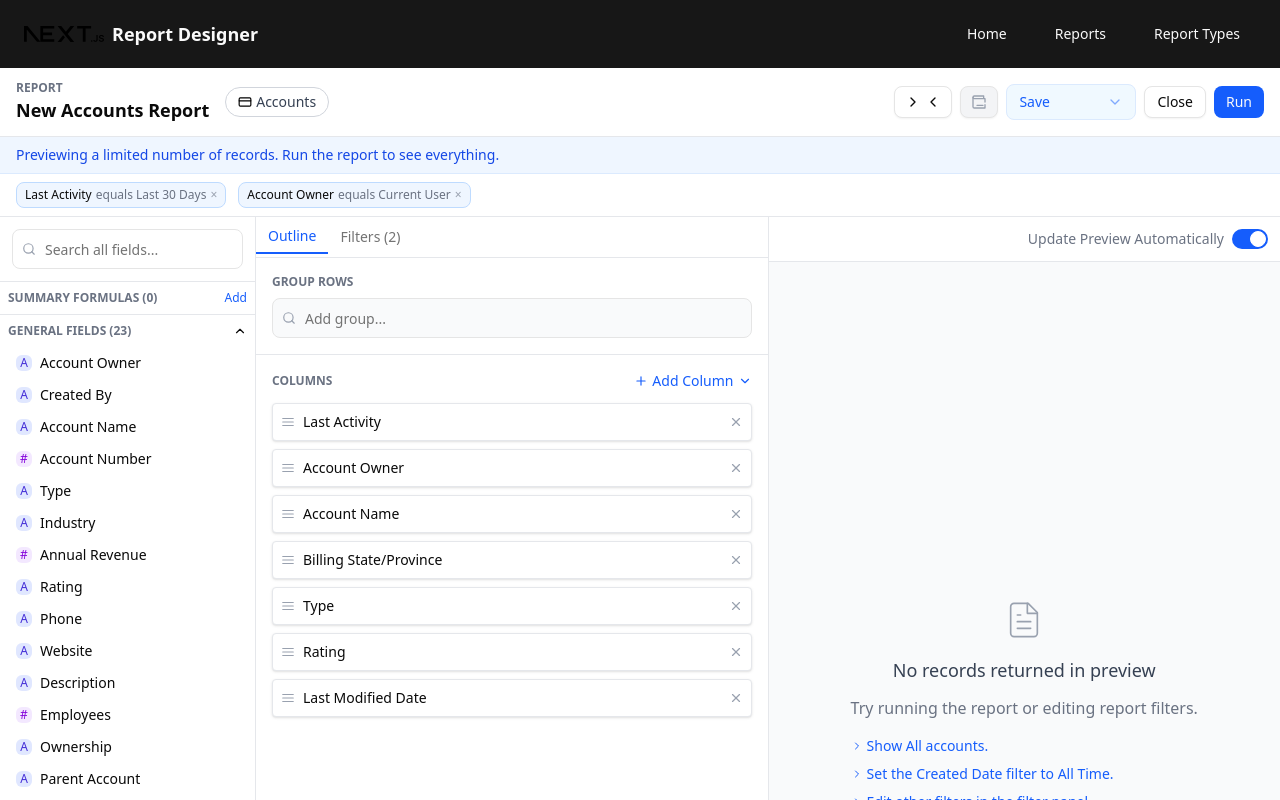
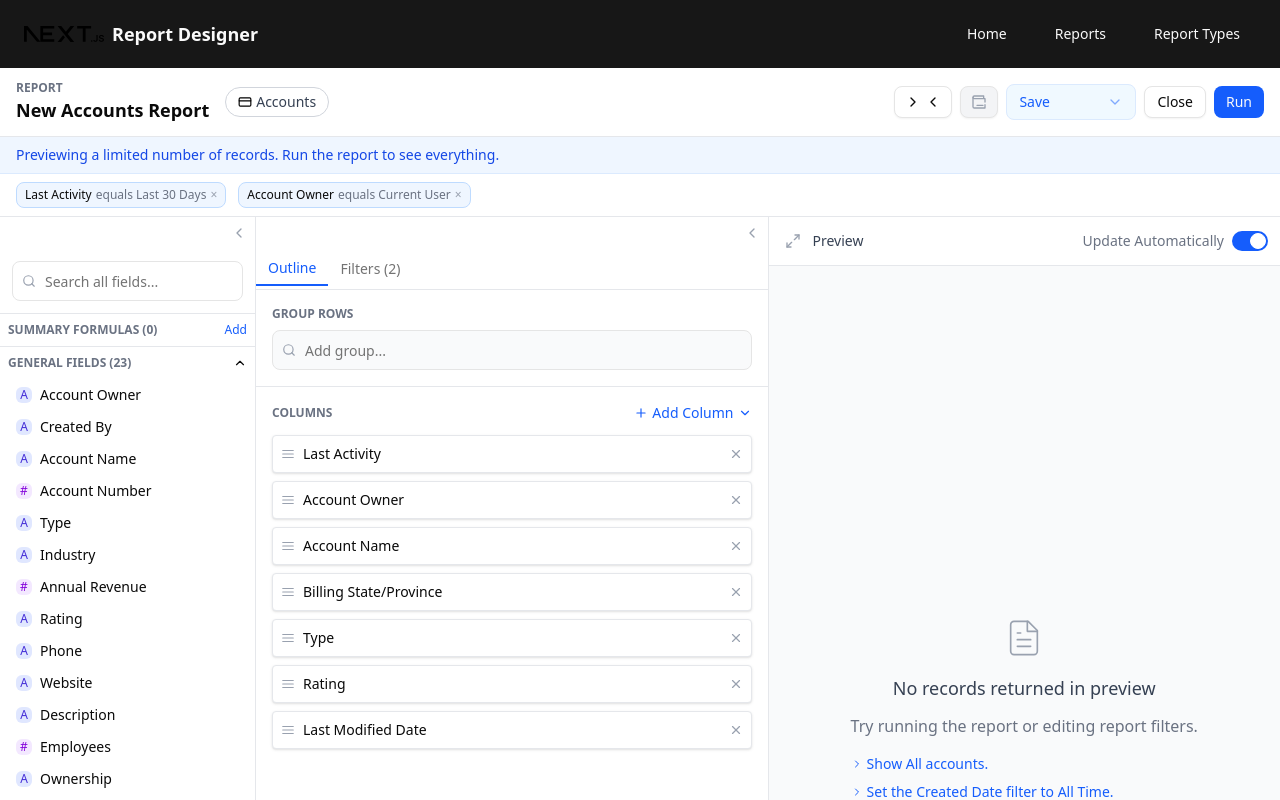
Before and after one commit to Hemendra1990/report-designer, a Next.js app: page /report-builder in a window 1280 px wide. Shown: the top 800 px of the page. Built offline with nearby package versions, Linux system fonts and the light colour scheme.

Commit message:
collapsible columns implemented

```diff
--- a/app/report-builder/page.tsx
+++ b/app/report-builder/page.tsx
@@ -232,6 +232,10 @@ export default function ReportBuilderPage() {
     setIsMenuOpen(true);
   };
 
+  // Panel collapse state
+  const [leftPanelCollapsed, setLeftPanelCollapsed] = useState(false);
+  const [centerPanelCollapsed, setCenterPanelCollapsed] = useState(false);
+
   // Formula editor state
   const [showFormulaBuilder, setShowFormulaBuilder] = useState(false);
   const [formulaName, setFormulaName] = useState("");
@@ -387,7 +391,33 @@ export default function ReportBuilderPage() {
       {/* Main Content Area */}
       <div className="flex flex-1 overflow-hidden">
         {/* Left Panel - Fields */}
-        <div className="w-64 bg-white border-r border-gray-200 flex flex-col overflow-hidden">
+        <div className={`${leftPanelCollapsed ? 'w-12' : 'w-64'} bg-white border-r border-gray-200 flex flex-col overflow-hidden transition-all duration-300`}>
+          {/* Collapse Control */}
+          <div className="flex justify-end p-1">
+            <button
+              onClick={() => setLeftPanelCollapsed(!leftPanelCollapsed)}
+              className="p-1 text-gray-400 hover:text-gray-600 transition-colors"
+              title={leftPanelCollapsed ? "Expand fields panel" : "Collapse fields panel"}
+            >
+              <svg
+                xmlns="http://www.w3.org/2000/svg"
+                width="16"
+                height="16"
+                viewBox="0 0 24 24"
+                fill="none"
+                stroke="currentColor"
+                strokeWidth="2"
+                strokeLinecap="round"
+                strokeLinejoin="round"
+                className={`transition-transform ${leftPanelCollapsed ? 'rotate-180' : ''}`}
+              >
+                <path d="M15 18l-6-6 6-6" />
+              </svg>
+            </button>
+          </div>
+
+          {!leftPanelCollapsed ? (
+            <>
               <div className="p-3 border-b border-gray-200">
                 <div className="relative">
                   <Input
@@ -494,10 +524,56 @@ export default function ReportBuilderPage() {
                   </div>
                 ))}
               </div>
+            </>
+          ) : (
+            // Collapsed view - shows only icons and minimal information
+            <div className="flex flex-col items-center pt-4 space-y-4 overflow-y-auto">
+              {Object.entries(fieldsByCategory).map(([category]) => (
+                <div
+                  key={category}
+                  className="p-2 cursor-pointer hover:bg-gray-50 rounded"
+                  title={`${category.toUpperCase()} fields`}
+                  onClick={() => {
+                    setLeftPanelCollapsed(false);
+                    setTimeout(() => toggleCategory(category), 300);
+                  }}
+                >
+                  <div className="w-6 h-6 bg-indigo-100 text-indigo-700 rounded-sm flex items-center justify-center text-xs font-medium">
+                    {category.charAt(0).toUpperCase()}
+                  </div>
+                </div>
+              ))}
+            </div>
+          )}
         </div>
 
         {/* Center Panel - Report Builder */}
-        <div className="flex-1 flex flex-col bg-white border-r border-gray-200">
+        <div className={`${centerPanelCollapsed ? 'w-12' : 'flex-1'} flex flex-col bg-white border-r border-gray-200 transition-all duration-300`}>
+          {/* Collapse Control */}
+          <div className="flex justify-end p-1">
+            <button
+              onClick={() => setCenterPanelCollapsed(!centerPanelCollapsed)}
+              className="p-1 text-gray-400 hover:text-gray-600 transition-colors"
+              title={centerPanelCollapsed ? "Expand builder panel" : "Collapse builder panel"}
+            >
+              <svg
+                xmlns="http://www.w3.org/2000/svg"
+                width="16"
+                height="16"
+                viewBox="0 0 24 24"
+                fill="none"
+                stroke="currentColor"
+                strokeWidth="2"
+                strokeLinecap="round"
+                strokeLinejoin="round"
+                className={`transition-transform ${centerPanelCollapsed ? 'rotate-180' : ''}`}
+              >
+                <path d="M15 18l-6-6 6-6" />
+              </svg>
+            </button>
+          </div>
+
+          {!centerPanelCollapsed ? (
             <Tabs defaultValue="outline" className="flex flex-col flex-1">
               <div className="border-b border-gray-200">
                 <TabsList className="p-0 bg-transparent border-b-0">
@@ -865,13 +941,73 @@ export default function ReportBuilderPage() {
                 </div>
               </TabsContent>
             </Tabs>
+          ) : (
+            // Collapsed view for center panel
+            <div className="flex flex-col items-center pt-4 space-y-4 overflow-hidden">
+              {/* Simple icon indicators for collapsed center panel */}
+              <div
+                className="p-2 cursor-pointer hover:bg-gray-50 rounded"
+                title="Report columns"
+                onClick={() => setCenterPanelCollapsed(false)}
+              >
+                <svg
+                  xmlns="http://www.w3.org/2000/svg"
+                  width="20"
+                  height="20"
+                  viewBox="0 0 24 24"
+                  fill="none"
+                  stroke="currentColor"
+                  strokeWidth="2"
+                  strokeLinecap="round"
+                  strokeLinejoin="round"
+                  className="text-blue-600"
+                >
+                  <path d="M4 19h16" />
+                  <path d="M4 14h16" />
+                  <path d="M4 9h16" />
+                  <path d="M4 4h16" />
+                </svg>
+              </div>
+              <div className="text-xs font-medium text-gray-500 rotate-90 mt-2 whitespace-nowrap">
+                {selectedColumns.length} columns
+              </div>
+            </div>
+          )}
         </div>
 
         {/* Right Panel - Preview */}
-        <div className="flex-1 bg-gray-50 flex flex-col">
-          <div className="p-3 bg-white border-b border-gray-200 flex justify-end">
+        <div className={`${leftPanelCollapsed || centerPanelCollapsed ? 'flex-[2]' : 'flex-1'} bg-gray-50 flex flex-col transition-all duration-300`}>
+          <div className="p-3 bg-white border-b border-gray-200 flex justify-between">
+            <div className="flex items-center">
+              <button
+                className="mr-2 p-1 text-gray-400 hover:text-gray-600 transition-colors"
+                onClick={() => {
+                  setLeftPanelCollapsed(true);
+                  setCenterPanelCollapsed(true);
+                }}
+                title="Expand preview"
+              >
+                <svg
+                  xmlns="http://www.w3.org/2000/svg"
+                  width="16"
+                  height="16"
+                  viewBox="0 0 24 24"
+                  fill="none"
+                  stroke="currentColor"
+                  strokeWidth="2"
+                  strokeLinecap="round"
+                  strokeLinejoin="round"
+                >
+                  <polyline points="15 3 21 3 21 9" />
+                  <polyline points="9 21 3 21 3 15" />
+                  <line x1="21" y1="3" x2="14" y2="10" />
+                  <line x1="3" y1="21" x2="10" y2="14" />
+                </svg>
+              </button>
+              <span className="text-sm font-medium text-gray-700">Preview</span>
+            </div>
             <div className="flex items-center gap-2">
-              <span className="text-sm text-gray-500">Update Preview Automatically</span>
+              <span className="text-sm text-gray-500">Update Automatically</span>
               <div className="relative inline-flex items-center cursor-pointer">
                 <input type="checkbox" value="" className="sr-only peer" defaultChecked />
                 <div className="w-9 h-5 bg-gray-200 rounded-full peer peer-checked:after:translate-x-full peer-checked:after:border-white after:content-[''] after:absolute after:top-[2px] after:left-[2px] after:bg-white after:border-gray-300 after:border after:rounded-full after:h-4 after:w-4 after:transition-all peer-checked:bg-blue-600"></div>
```
Lines whose indentation alone changed are shown as unchanged.
